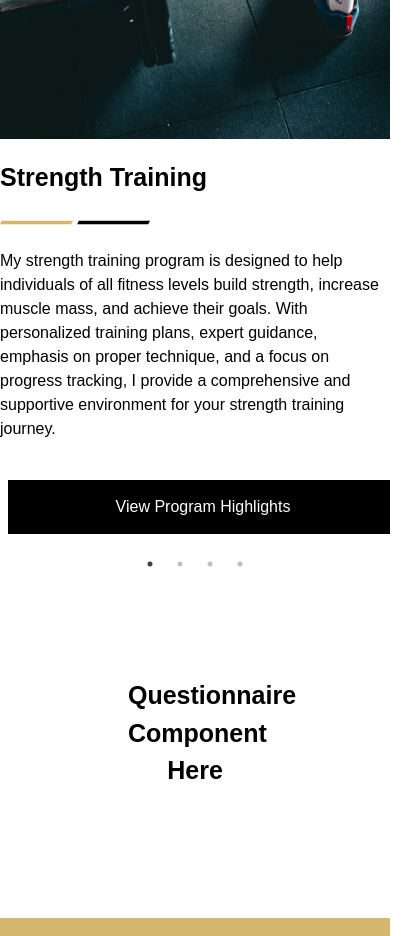
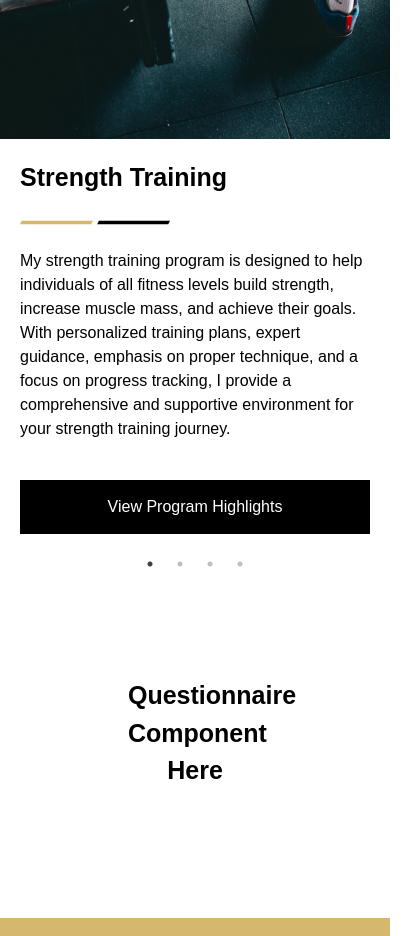
Before and after one commit to StuartMolnar/kevin-ye, a Next.js app: page / in a window 390 px wide. Shown: the part 2080-3016 px from the top of the page, 415 px wide, since content can reach past the window. Built offline with nearby package versions, Linux system fonts and the light colour scheme.

Commit message:
fix overflow issue

```diff
--- a/app/globals.css
+++ b/app/globals.css
@@ -7,6 +7,11 @@
     display: none !important;
   }
 }
+
+.slick-next {
+  right: auto !important;
+}
+
 
 @layer utilities {
   @screen md {
--- a/components/ServiceCard.tsx
+++ b/components/ServiceCard.tsx
@@ -11,7 +11,7 @@ const ServiceCard = ({ title, imageUrl, description, link}: ServiceCardProps) =>
       <div className="h-[320px] w-full max-w-[480px]">
           <img src={imageUrl} alt={title} className="object-cover w-full h-full"/>
       </div>
-      <div className="flex flex-col justify-between w-full md:px-10 pt-5 md:pt-10 max-w-[480px]">
+      <div className="px-[20px] flex flex-col justify-between w-full md:px-10 pt-5 md:pt-10 max-w-[480px]">
           <div className="flex flex-col justify-between">
             <div>
               <h2 className="font-bold text-h2">{title}</h2>
@@ -28,7 +28,7 @@ const ServiceCard = ({ title, imageUrl, description, link}: ServiceCardProps) =>
               <p className="pt-[24px] md:pt-[30px]">{description}</p>
             </div>
             <a href={link} className="pt-[24px] md:pt-[30px]">
-              <button className="w-full mx-2 md:mx-0 md:w-auto my-[15px] py-[15px] px-[30px] bg-black text-white text-center self-start hover:bg-gold hover:text-black">View Program Highlights</button>
+              <div className="my-[15px] py-[15px] px-[30px] bg-black text-white text-center self-start hover:bg-gold hover:text-black">View Program Highlights</div>
             </a>
           </div>
       </div>
--- a/components/ServicesCarousel.tsx
+++ b/components/ServicesCarousel.tsx
@@ -84,8 +84,8 @@ const ServicesCarousel = () => {
     speed: 500,
     slidesToShow: 3,
     slidesToScroll: 1,
-    nextArrow: <div></div>,
-    prevArrow: <div></div>,
+    nextArrow: <div style={{display: "none"}} />,
+    prevArrow: <div style={{display: "none"}} />,
     dotsClass: "my-slick-dots slick-dots",
     afterChange: (current) => setCurrentSlide(current),
     responsive: responsive,
```
